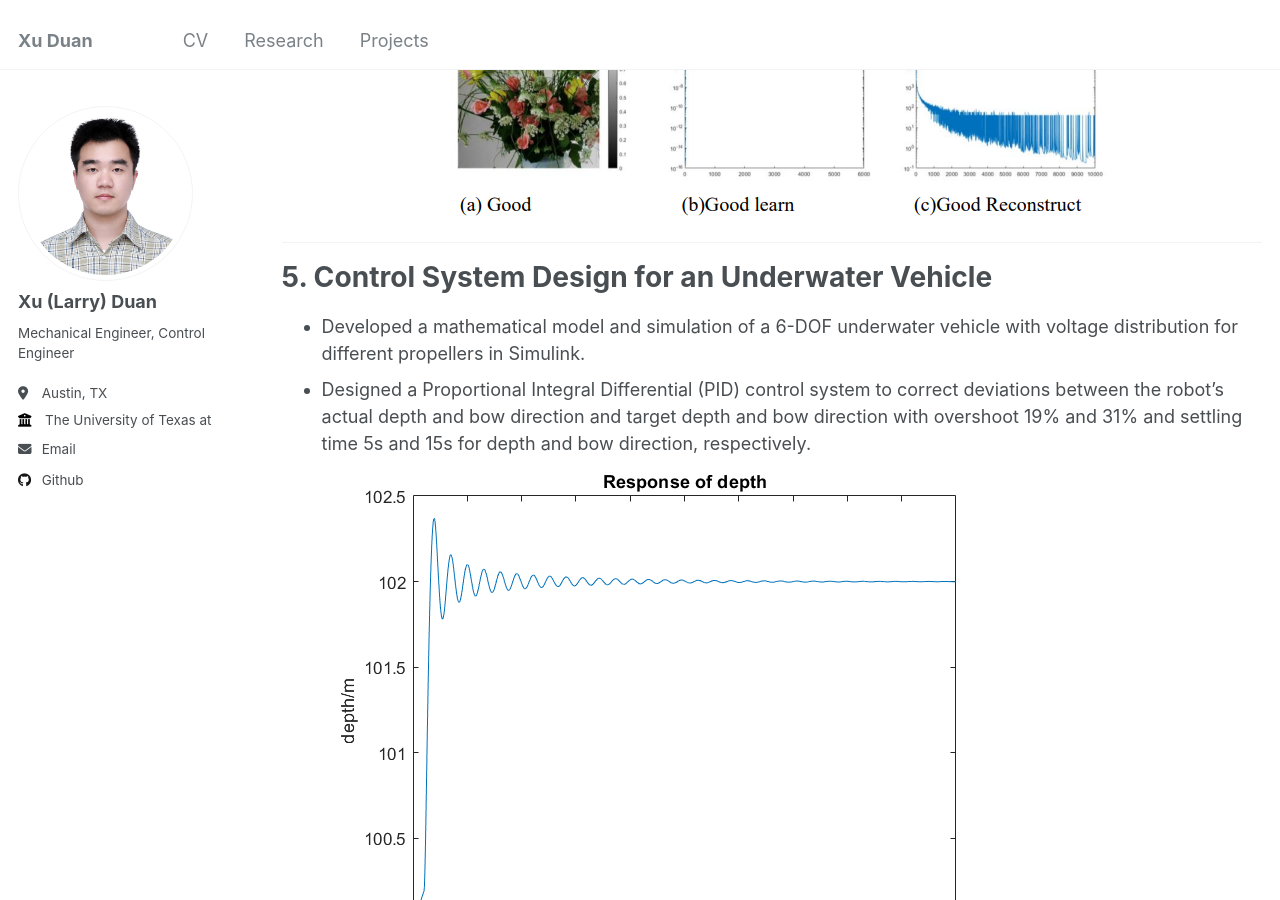
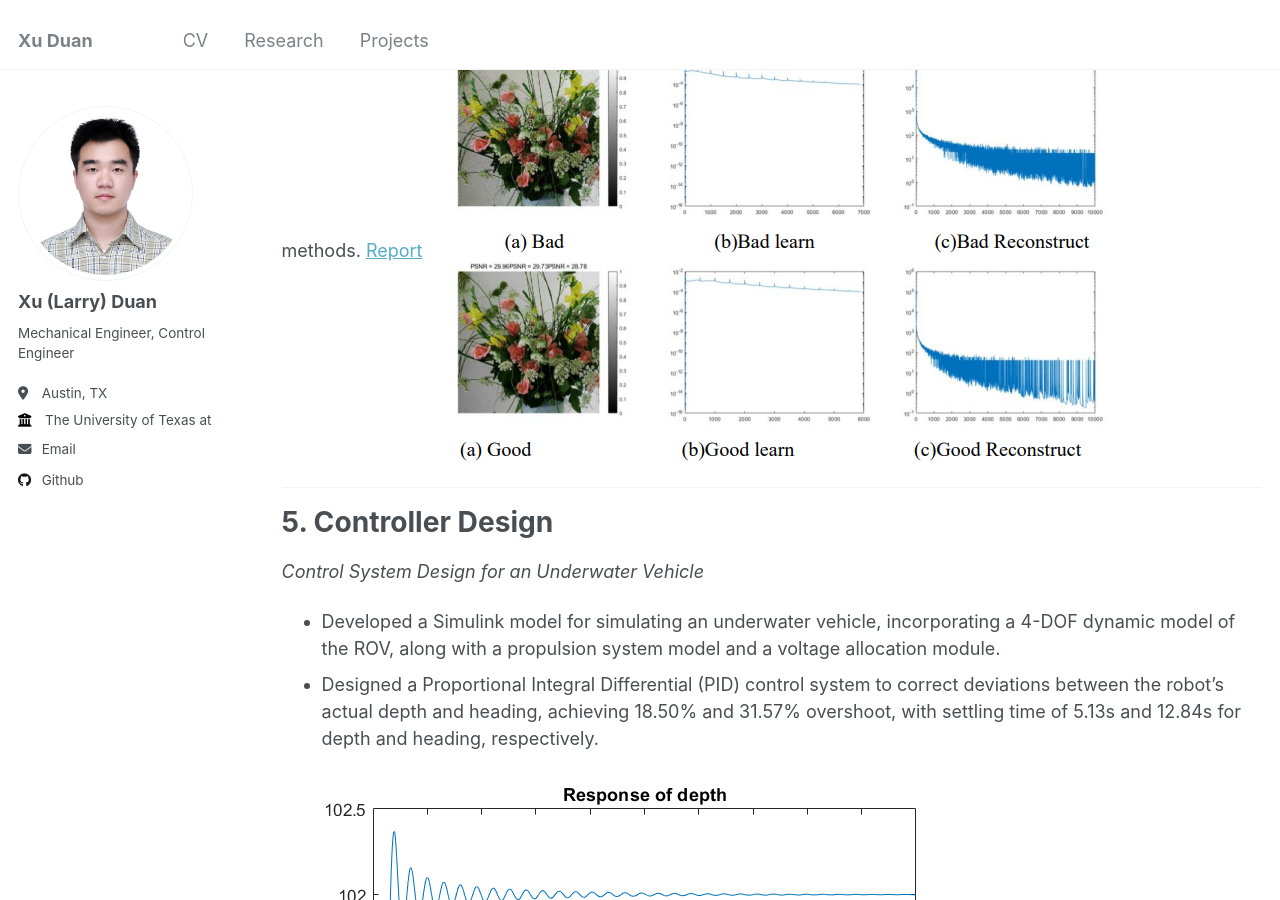
Before and after one commit to Xu-Duan/Xu-Duan.github.io, a Jekyll site: the page built from _pages/projects.md, in a window 1280 px wide and 900 px high, scrolled down 3002 px. Built offline with Jekyll 4.4.1, drawn with Linux system fonts in a browser that asks for light colours; some of the changed text lies outside the part shown.

```diff
--- a/_pages/projects.md
+++ b/_pages/projects.md
@@ -10,7 +10,9 @@ redirect_from:
 {% include base_path %}
 
 # 1. FEM
-Numerical investigation of linear advection equation with SUPG method. [Report](http://Xu-Duan.github.io/files/Numerical%20investigation%20of%20linear%20advection%20equation%20with%20SUPG%20method.pdf)
+*Numerical investigation of linear advection equation with SUPG method.* [Report](http://Xu-Duan.github.io/files/Numerical%20investigation%20of%20linear%20advection%20equation%20with%20SUPG%20method.pdf)
+* Solved the linear advection equation with adaptive mesh refinement using deal.II on a Linux system.
+* Utilized parallel computing with multiple processors accessing shared memory techniques in deal.II to assemble the global matrix and accelerate computation.
 
 ## 2D result
 ![2D result](http://Xu-Duan.github.io/images/solution-5-2d.png)
@@ -21,7 +23,10 @@ Numerical investigation of linear advection equation with SUPG method. [Report](
 ---
 
 # 2. Shallow water wave simulation
-Numerical modeling of water wave evolution in shallow and variable-depth terrain using Finite Volume in Fortran. [Report](http://Xu-Duan.github.io/files/CFD.pdf)
+Numerical modeling of water wave evolution in shallow and variable-depth terrain using Finite Volume Method in Fortran. [Report](http://Xu-Duan.github.io/files/CFD.pdf)
+* Developed a Fortran program to numerically solve fully nonlinear Boussinesq Wave Model from scratch.
+* Applied the Monotonic Upstream-centered Scheme for Conservation Law (MUSCL) for spatial discretizing and utilized the third-order Strong Stability-Preserving (SSP) Runge-Kutta scheme for time integration.
+
 ![Time step](http://Xu-Duan.github.io/images/timeStep.png)
 
 ---
@@ -38,7 +43,14 @@ Delved into the realm of dictionary learning models and optimization algorithms
 
 ---
 
-# 5. Control System Design for an Underwater Vehicle
-* Developed a mathematical model and simulation of a 6-DOF underwater vehicle with voltage distribution for different propellers in Simulink.
-* Designed a Proportional Integral Differential (PID) control system to correct deviations between the robot’s actual depth and bow direction and target depth and bow direction with overshoot 19% and 31% and settling time 5s and 15s for depth and bow direction, respectively.
-![depth](http://Xu-Duan.github.io/images/response-depth.png) ![depth](http://Xu-Duan.github.io/images/response-direction.png)
+# 5. Controller Design
+*Control System Design for an Underwater Vehicle*
+* Developed a Simulink model for simulating an underwater vehicle, incorporating a 4-DOF dynamic model of the ROV, along with a propulsion system model and a voltage allocation module.
+* Designed a Proportional Integral Differential (PID) control system to correct deviations between the robot's actual depth and heading, achieving 18.50% and 31.57% overshoot, with settling time of 5.13s and 12.84s for depth and heading, respectively.
+
+![depth](http://Xu-Duan.github.io/images/response-depth.png) ![heading](http://Xu-Duan.github.io/images/response-direction.png)
+
+# 6. Wind Speed Prediction
+*Wind Speed Prediction with Neural Networks	and Signal Decomposition Techniques* [Report](http://Xu-Duan.github.io/files/Wind-Prediction.pdf)
+* Conducted short-term wind speed forecasting using a Long Short-Term Memory (LSTM) neural network based on historical wind speed data.
+* Employed signal processing techniques to preprocess raw wind speed data for improved model accuracy.
```
Also changed, not shown: _pages/about.md (+1 -1 lines), 1 other file.
